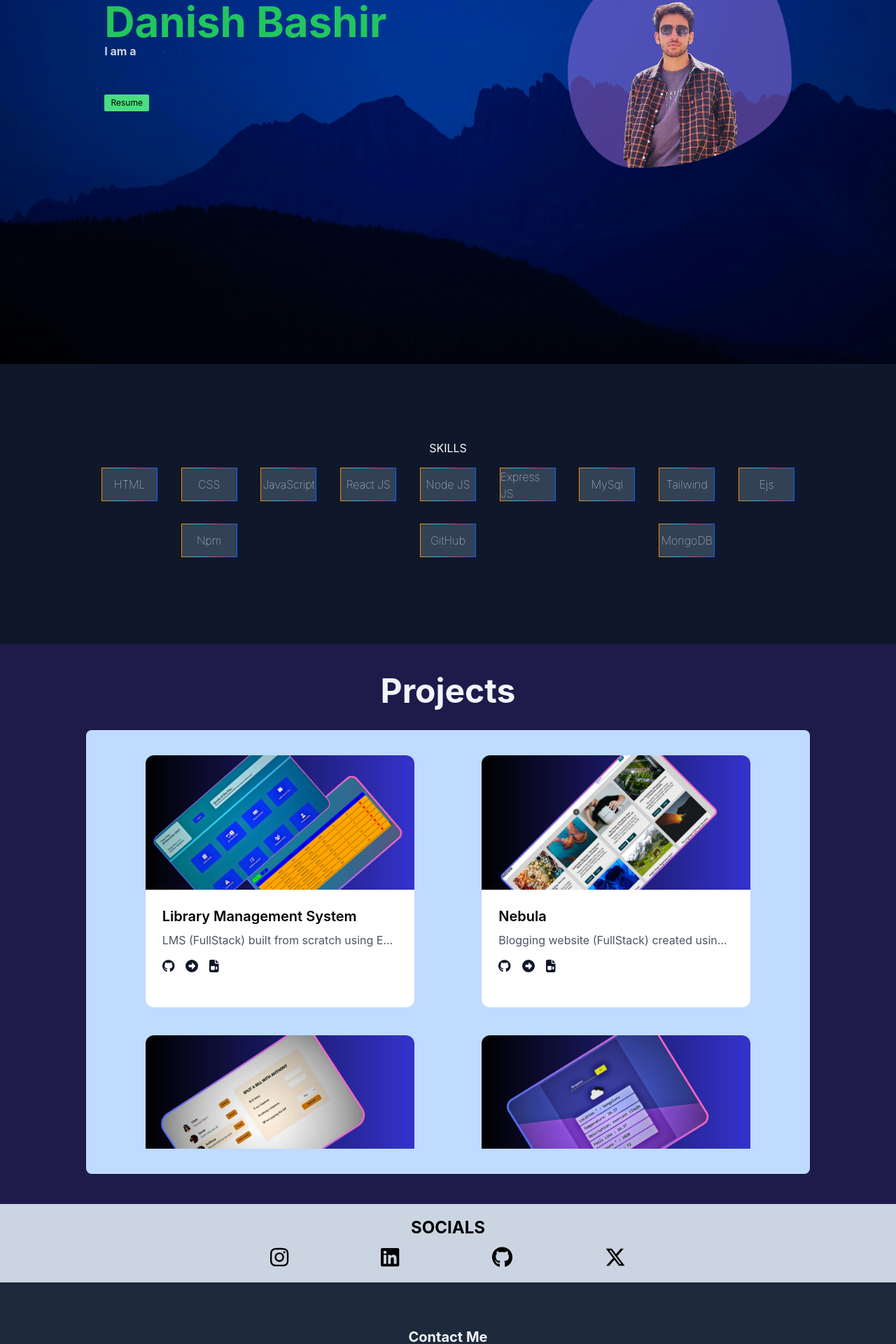
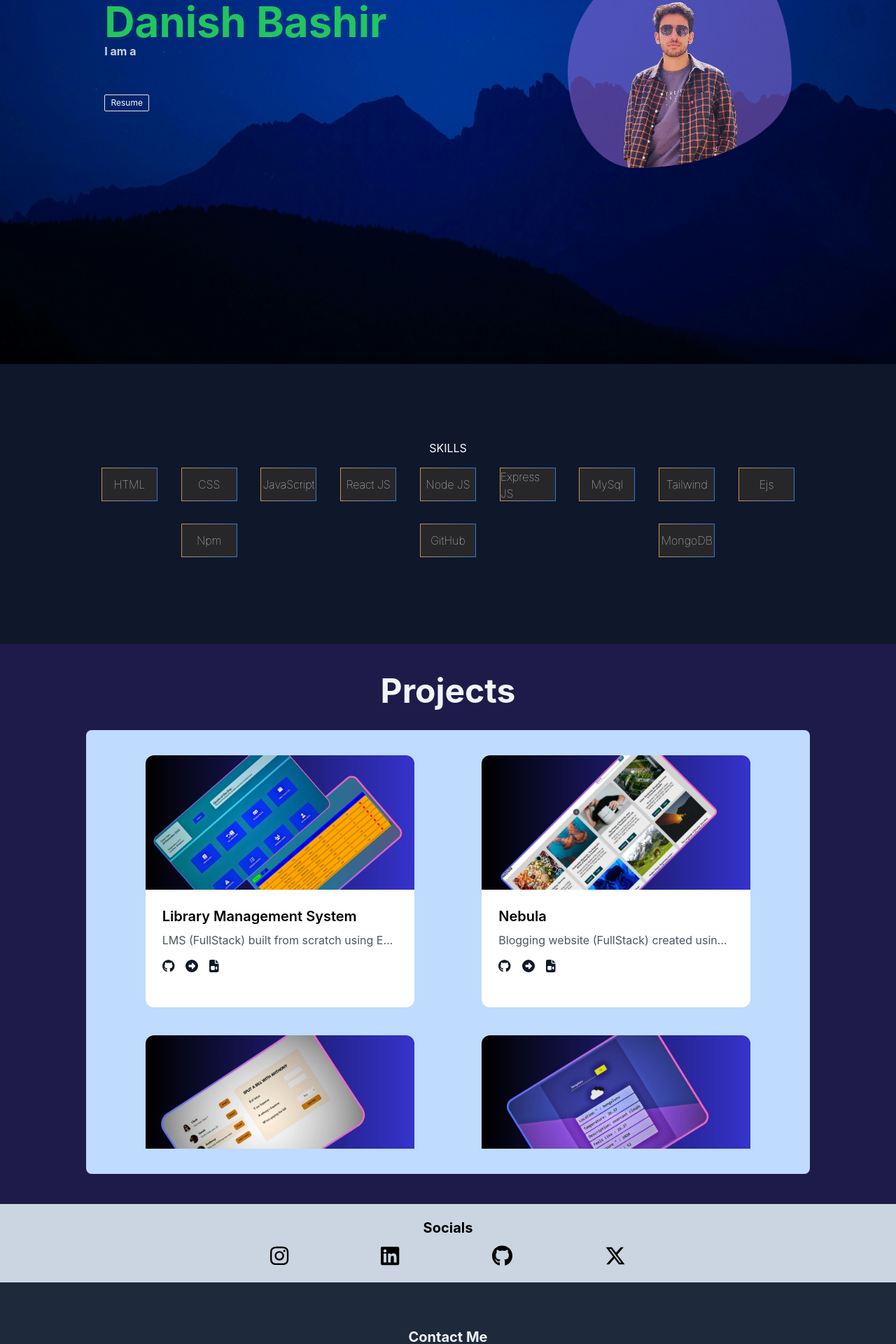
Before and after one commit to DanishSofii/portfolioV3, a React (Create React App) app: page / in a window 1280 px wide. Shown: the part 160-2080 px from the top of the page at 70% size. Built offline with nearby package versions, Linux system fonts and the light colour scheme.

Commit message:
ui changes

```diff
--- a/src/App.css
+++ b/src/App.css
@@ -13,6 +13,11 @@
 }
 .imgbrd{
   border-radius: 66% 34% 70% 30% / 57% 61% 39% 43% ;
+  transition: all;
+  transition-duration: 200ms;
+}
+.imgbrd:hover{
+  border-radius: 48% 52% 50% 50% / 66% 66% 34% 34%    ;
 }
 @media (prefers-reduced-motion: no-preference) {
   .App-logo {
--- a/src/components/AboutComponent.jsx
+++ b/src/components/AboutComponent.jsx
@@ -40,7 +40,7 @@ function AboutComponent() {
               />
                 </span>
               </h2>
-              <button className=" bg-green-400 h-5 w-[4rem] text-[10px] sm:text-[12px] sm:h-6 rounded-sm outline-none border-none " onClick={downloadResume}>Resume</button>
+              <button className=" bg-transparent border border-solid text-slate-50 h-5 w-[4rem] text-[10px] sm:text-[12px] sm:h-6 rounded-sm outline-none  " onClick={downloadResume}>Resume</button>
             </div>
             <div>
                 <img className="imgbrd h-[20rem] w-[20rem] rounded-[50%] bg-purple-400 bg-opacity-40 hidden md:block lg:block"  src={dpimg} alt="" />
--- a/src/components/Card.jsx
+++ b/src/components/Card.jsx
@@ -6,7 +6,7 @@ import { FontAwesomeIcon } from '@fortawesome/react-fontawesome';
 
 function Card({ imageSrc, title, description, links }) {
   return (
-    <div className="max-w-sm mx-auto bg-white rounded-xl overflow-hidden hover:shadow-lg  mb-10 max-w-[340px] min-h-[360px]">
+    <div className="max-w-sm mx-auto bg-white rounded-xl overflow-hidden hover:shadow-lg  mb-10 max-w-[340px] min-h-[360px] hover:translate-y-2">
       <img className="w-full h-48 object-cover overflow-hidden hover:scale-125 transition-all " src={imageSrc} alt={title} />
       <div className="p-6">
         <h2 className="text-xl font-semibold mb-2">{title}</h2>
--- a/src/components/Projects.jsx
+++ b/src/components/Projects.jsx
@@ -89,7 +89,7 @@ function Projects() {
       <div className="flex justify-center w-5/6 bg-blue-200 h-5/6 p-9 rounded-lg">
         <div className="flex justify-center items-center h-full flex-wrap w-full overflow-y-auto file:">
           {cardDataArray.map((cardData) => (
-            <Card key={cardData.id} {...cardData} />
+            <Card className="" key={cardData.id} {...cardData} />
           ))}
         </div>
       </div>
--- a/src/components/Skills.jsx
+++ b/src/components/Skills.jsx
@@ -7,7 +7,7 @@ function Skills() {
             <div>
                 <ul className="flex justify-around align-center flex-wrap" >
                 {skills.map((skill,index)=>(
-                    <li key={index} className="text-slate-50 flex justify-center items-center flex-wrap font-thin w-[5rem] m-[0.5rem] h-10 md:m-[1rem] md:h-12 md:w-20 bg-slate-700 border border-slate-50 outline-none rounded-sm hover:bg-slate-600 gradient-border">{skill}</li>
+                    <li key={index} className="text-slate-50 flex justify-center items-center flex-wrap font-thin w-[5rem] m-[0.5rem] h-10 md:m-[1rem] md:h-12 md:w-20 bg-zinc-800 border border-slate-50 outline-none rounded-sm hover:bg-slate-800 gradient-border">{skill}</li>
                 ))}
                 </ul>
             </div>
--- a/src/components/Socials.jsx
+++ b/src/components/Socials.jsx
@@ -6,7 +6,7 @@ const Socials = () => {
   return (
     <div>
       <div id='socials' className="socailsContainer w-full flex flex-col justify-center h-[7rem] items-center bg-slate-300">
-        <h2 className=' text-2xl mb-2 font-bold'>SOCIALS</h2>
+        <h2 className=' text-xl mb-2 font-bold '>Socials</h2>
         <ul className='w-3/6 flex justify-around'>
             <li className=' text-3xl cursor-pointer hover:text-orange-400 '><a href="https://www.instagram.com/danish.bashir_/" target='_blank'><FontAwesomeIcon icon={faInstagram}/></a></li>
             <li className=' text-3xl cursor-pointer hover:text-orange-400 '><a href="https://in.linkedin.com/in/danish-sofi-184318234?trk=public_profile_browsemap" target='_blank'><FontAwesomeIcon icon={faLinkedin}/></a></li>
--- a/src/index.css
+++ b/src/index.css
@@ -17,7 +17,7 @@ body {
 
   border-width: 1px; /* Adjust the border width as needed */
   border-style: solid;
-  border-image: linear-gradient(to right, #ff8a00,#01ccff, #e52e71, #006aff); /* Adjust gradient colors */
+  border-image: linear-gradient(to right, #c79256, #3c76c7); /* Adjust gradient colors */
   border-image-slice: 1; /* Make the whole border area covered by the gradient */
 }
 code {
```
